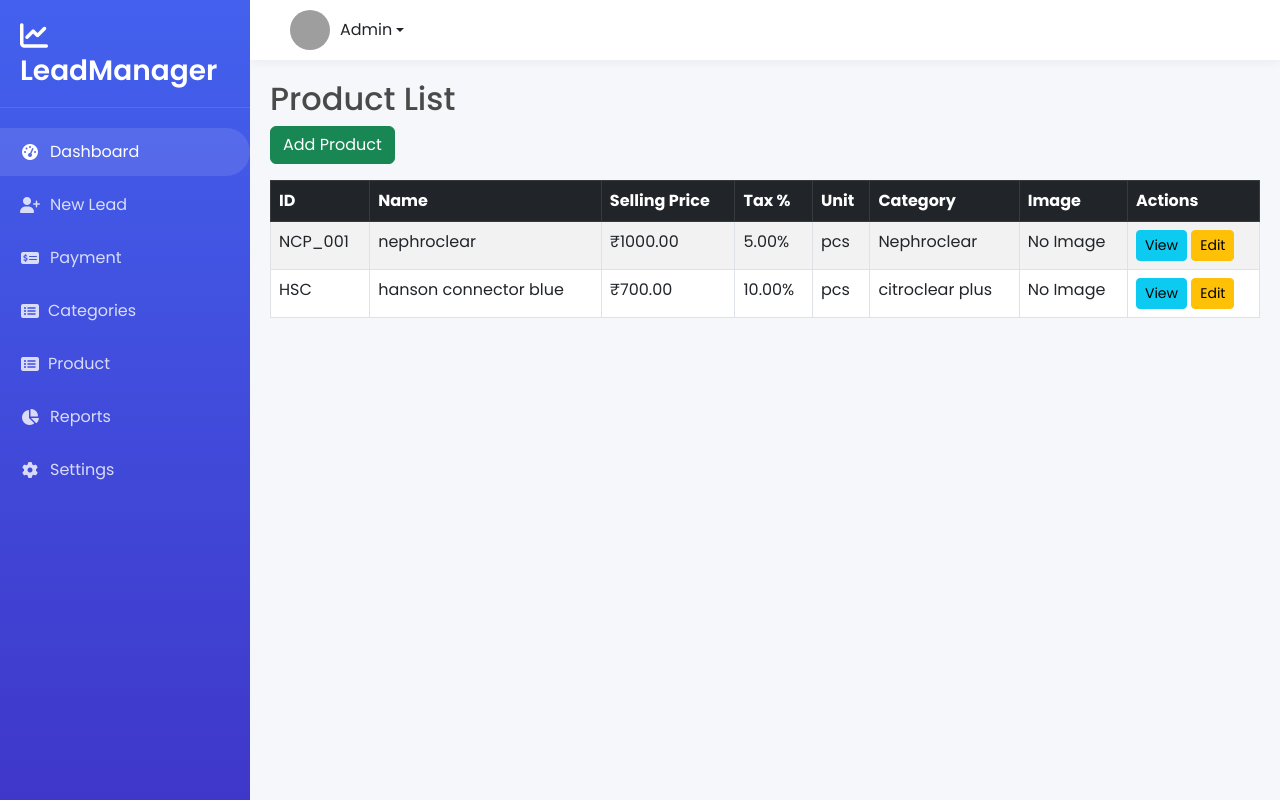
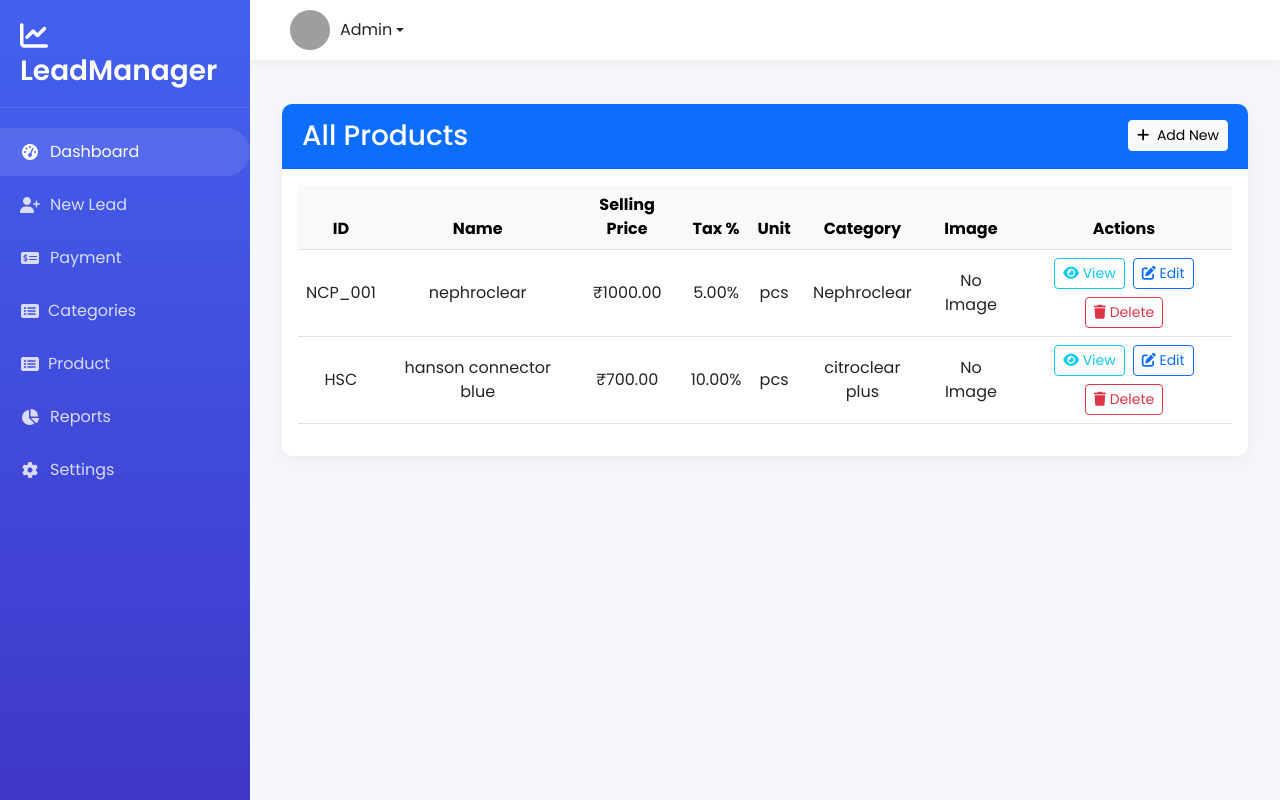
Before and after one commit to MS03122003/gkhealthcare, a Django app: page /products/ in a window 1280 px wide. Run offline with Django 5.2, Linux system fonts and the light colour scheme; data comes from the database, SQL or seed files in the repository; both versions use the stored data as it was after the commit; grey boxes are pictures that could not be loaded.

Commit message:
first commit

```diff
--- a/leadmanager/leads/forms.py
+++ b/leadmanager/leads/forms.py
@@ -10,4 +10,3 @@ class LeadForm(forms.ModelForm):
             'followup_time': forms.TimeInput(attrs={'type': 'time'}),
             'remarks': forms.Textarea(attrs={'rows': 3}),
         }
-        #iioo
--- a/leadmanager/leads/templates/product_list.html
+++ b/leadmanager/leads/templates/product_list.html
@@ -2,10 +2,18 @@
 {% block title %}Product List{% endblock %}
 
 {% block content %}
-<h2>Product List</h2>
-<a href="{% url 'add_product' %}" class="btn btn-success mb-3">Add Product</a>
-<table class="table table-bordered table-striped">
-    <thead class="table-dark">
+<div class="container mt-4">
+    <div class="card">
+        <div class="card-header bg-primary text-white d-flex justify-content-between align-items-center">
+            <h3 class="mb-0">All Products</h3>
+            <a href="{% url 'add_product' %}" class="btn btn-light btn-sm">
+                <i class="fas fa-plus me-1"></i> Add New
+            </a>
+        </div>
+        <div class="card-body">
+            <div class="table-responsive">
+                <table class="table table-hover align-middle text-center">
+                    <thead class="table-light">
                         <tr>
                             <th>ID</th>
                             <th>Name</th>
@@ -28,17 +36,63 @@
                             <td>{{ product.category.name }}</td>
                             <td>
                                 {% if product.product_image %}
-                    <img src="{{ product.product_image.url }}" width="60" height="60" class="img-thumbnail">
+                                    <img src="{{ product.product_image.url }}" width="50" height="50" class="img-thumbnail">
                                 {% else %}
                                     No Image
                                 {% endif %}
                             </td>
                             <td>
-                <a href="{% url 'product_detail' product.id %}" class="btn btn-info btn-sm">View</a>
-                <a href="{% url 'edit_product' product.id %}" class="btn btn-warning btn-sm">Edit</a>
+                                <div class="d-flex gap-2 justify-content-center flex-wrap">
+                                    <a href="{% url 'product_detail' product.id %}" class="btn btn-sm btn-outline-info">
+                                        <i class="fas fa-eye"></i> View
+                                    </a>
+                                    <a href="{% url 'edit_product' product.id %}" class="btn btn-sm btn-outline-primary">
+                                        <i class="fas fa-edit"></i> Edit
+                                    </a>
+                                    <button type="button" class="btn btn-sm btn-outline-danger"
+                                            onclick="confirmDelete('{{ product.id }}', '{{ product.name }}')">
+                                        <i class="fas fa-trash"></i> Delete
+                                    </button>
+                                </div>
                             </td>
                         </tr>
                         {% endfor %}
                     </tbody>
                 </table>
+            </div>
+        </div>
+    </div>
+</div>
+
+<!-- Delete Confirmation Modal -->
+<div class="modal fade" id="deleteModal" tabindex="-1" aria-hidden="true">
+    <div class="modal-dialog">
+        <div class="modal-content">
+            <div class="modal-header">
+                <h5 class="modal-title">Confirm Delete</h5>
+                <button type="button" class="btn-close" data-bs-dismiss="modal"></button>
+            </div>
+            <div class="modal-body">
+                <p>Are you sure you want to delete "<strong id="productName"></strong>"?</p>
+                <p class="text-danger">This action cannot be undone.</p>
+            </div>
+            <div class="modal-footer">
+                <form id="deleteForm" method="post">
+                    {% csrf_token %}
+                    <button type="button" class="btn btn-secondary" data-bs-dismiss="modal">Cancel</button>
+                    <button type="submit" class="btn btn-danger">Delete</button>
+                </form>
+            </div>
+        </div>
+    </div>
+</div>
+
+<script>
+function confirmDelete(productId, productName) {
+    document.getElementById('productName').textContent = productName;
+    document.getElementById('deleteForm').action = '/products/' + productId + '/delete/';
+    var modal = new bootstrap.Modal(document.getElementById('deleteModal'));
+    modal.show();
+}
+</script>
 {% endblock %}
--- a/leadmanager/leads/views.py
+++ b/leadmanager/leads/views.py
@@ -319,28 +319,72 @@ def add_product(request):
 
     categories = Category.objects.all()
     return render(request, 'add_product.html', {'categories': categories})
-
 def edit_product(request, product_id):
     product = get_object_or_404(Product, id=product_id)
+
     if request.method == 'POST':
-        product.name = request.POST['product_name']
-        product.selling_price = request.POST['selling_price']
-        product.tax_percent = request.POST['tax_percent']
-        product.purchase_price = request.POST['purchase_price']
-        product.unit = request.POST['product_unit']
-        product.hsn_sac = request.POST.get('hsn_sac')
-        product.description = request.POST.get('description')
-        product.category_id = request.POST.get('category_id')
+        try:
+            # Helper function to handle decimal fields
+            def get_decimal_value(field_name, default_value):
+                value = request.POST.get(field_name, '').strip()
+                if value == '' or value is None:
+                    return default_value
+                try:
+                    return float(value)
+                except (ValueError, TypeError):
+                    return default_value
 
-        if 'product_image' in request.FILES:
-            product.product_image = request.FILES['product_image']
-        product.save()
-        return redirect('product_detail', product_id=product.id)
+            # Update product fields with proper validation
+            product.name = request.POST.get('name', '').strip() or product.name
 
+            # Handle decimal fields safely
+            product.selling_price = get_decimal_value('selling_price_with_tax', product.selling_price)
+            product.tax_percent = get_decimal_value('tax_percentage', product.tax_percent)
+            product.purchase_price = get_decimal_value('purchase_price_with_tax', product.purchase_price)
+
+            # Handle text fields
+            product.unit = request.POST.get('unit', product.unit)
+            product.hsn_sac = request.POST.get('hsn_sac', '').strip() or product.hsn_sac
+            product.description = request.POST.get('description', '').strip() or product.description
+
+            # Handle category
+            category_id = request.POST.get('category')
+            if category_id:
+                product.category_id = category_id
+
+            # Handle image upload (check both possible field names)
+            if 'image' in request.FILES:
+                if hasattr(product, 'image'):
+                    product.image = request.FILES['image']
+                elif hasattr(product, 'product_image'):
+                    product.product_image = request.FILES['image']
+
+            product.save()
+            messages.success(request, 'Product updated successfully!')
+            return redirect('product_list')
+
+        except Exception as e:
+            messages.error(request, f'Error updating product: {str(e)}')
+            return redirect('edit_product', product_id=product_id)
+
+    # Get all categories for the dropdown
     categories = Category.objects.all()
-    return render(request, 'edit_product.html', {'product': product, 'categories': categories})
+    return render(request, 'edit_product.html', {
+        'product': product,
+        'categories': categories
+    })
 
 def delete_product(request, product_id):
     product = get_object_or_404(Product, id=product_id)
-    product.delete()
-    return redirect('product_list')
+
+    if request.method == 'POST':
+        try:
+            product.delete()
+            messages.success(request, f'Product "{product.name}" deleted successfully!')
+            return redirect('product_list')
+        except Exception as e:
+            messages.error(request, f'Error deleting product: {str(e)}')
+            return redirect('product_list')
+
+    # For GET request, show confirmation page
+    return render(request, 'delete_product_confirm.html', {'product': product})
```
Also changed, not shown: leadmanager/leads/templates/edit_product.html (+21 -15 lines), leadmanager/db.sqlite3. Lines whose indentation alone changed are shown as unchanged.
